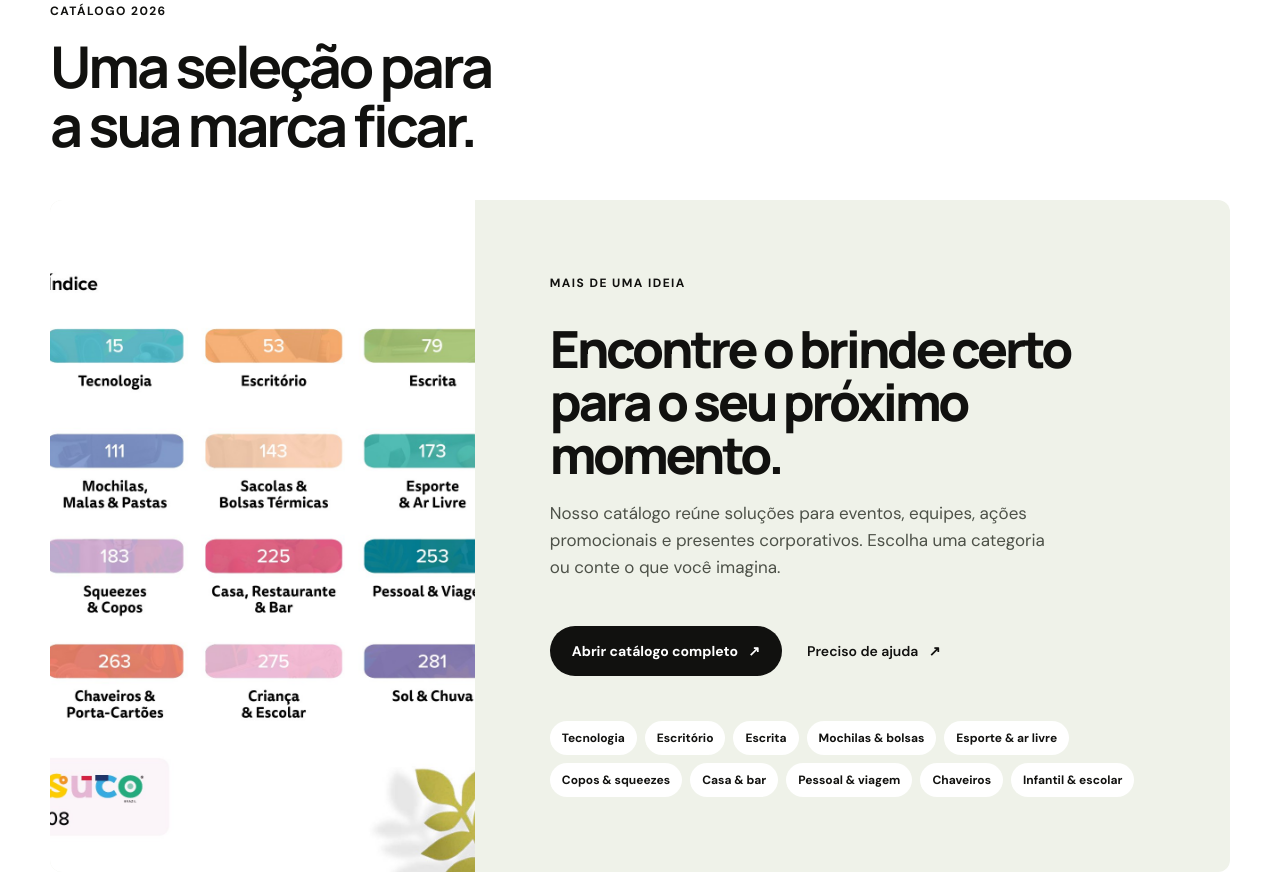
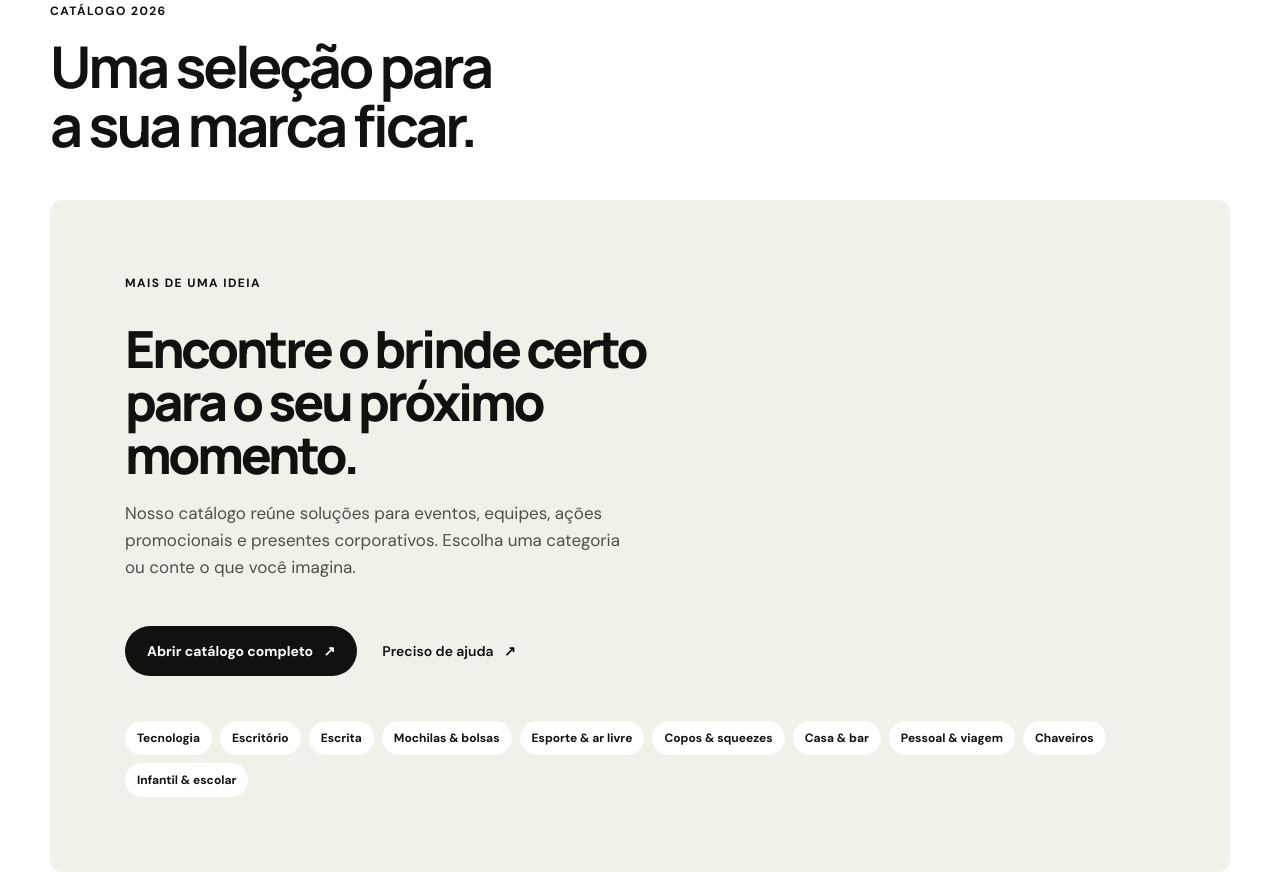
Before and after one commit to nunseik/ds-promocional, a plain HTML site: page index.html in a window 1280 px wide. Shown: the part 1384-2260 px from the top of the page. Drawn offline with Linux system fonts and the light colour scheme.

Commit message:
Simplifica seção do catálogo

```diff
--- a/index.html
+++ b/index.html
@@ -55,8 +55,7 @@
           <div><p class="section-kicker">Catálogo 2026</p><h2>Uma seleção para<br />a sua marca ficar.</h2></div>
         </div>
         <div class="layout catalogue-official">
-          <div class="catalogue-cover" role="img" aria-label="Índice oficial do Catálogo 2026 da DS Promocional"></div>
-          <div class="catalogue-info">
+          <div class="catalogue-info" style="grid-column: 1 / -1; min-height: 500px;">
             <p class="section-kicker">Mais de uma ideia</p>
             <h3>Encontre o brinde certo para o seu próximo momento.</h3>
             <p>Nosso catálogo reúne soluções para eventos, equipes, ações promocionais e presentes corporativos. Escolha uma categoria ou conte o que você imagina.</p>
```
Also changed, not shown: assets/catalogo-2026-ds.jpg (deleted).
